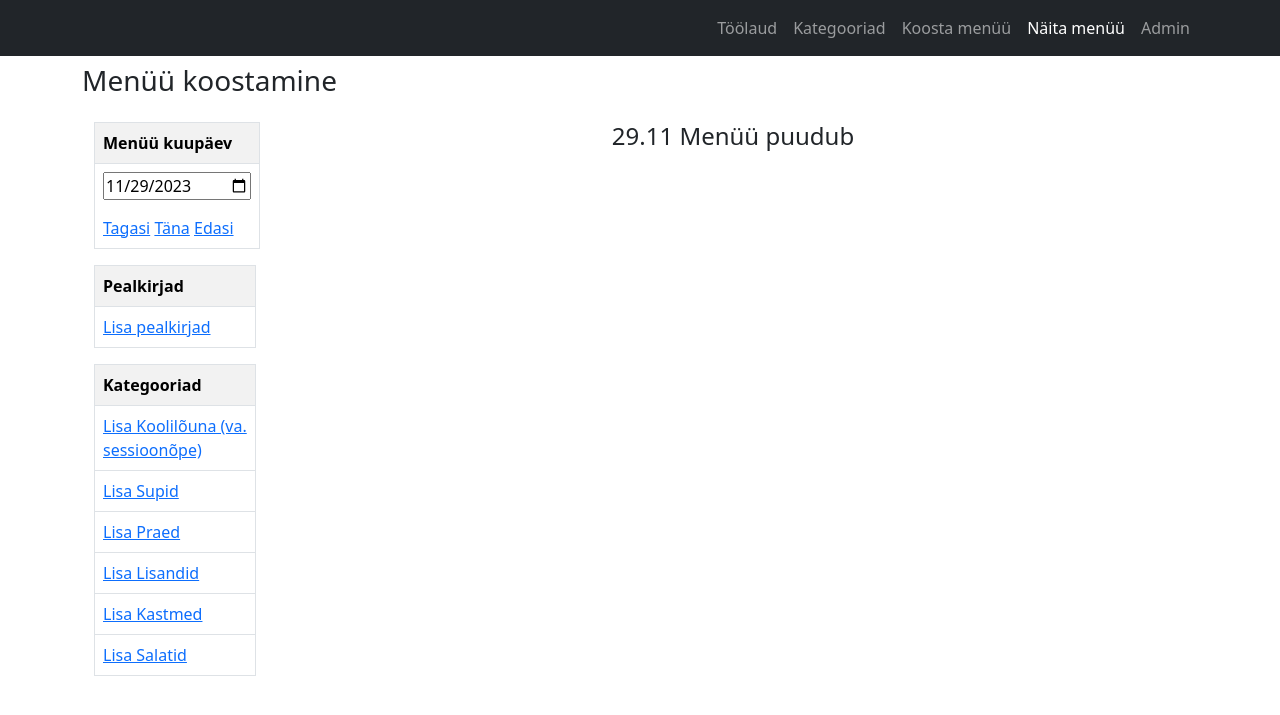
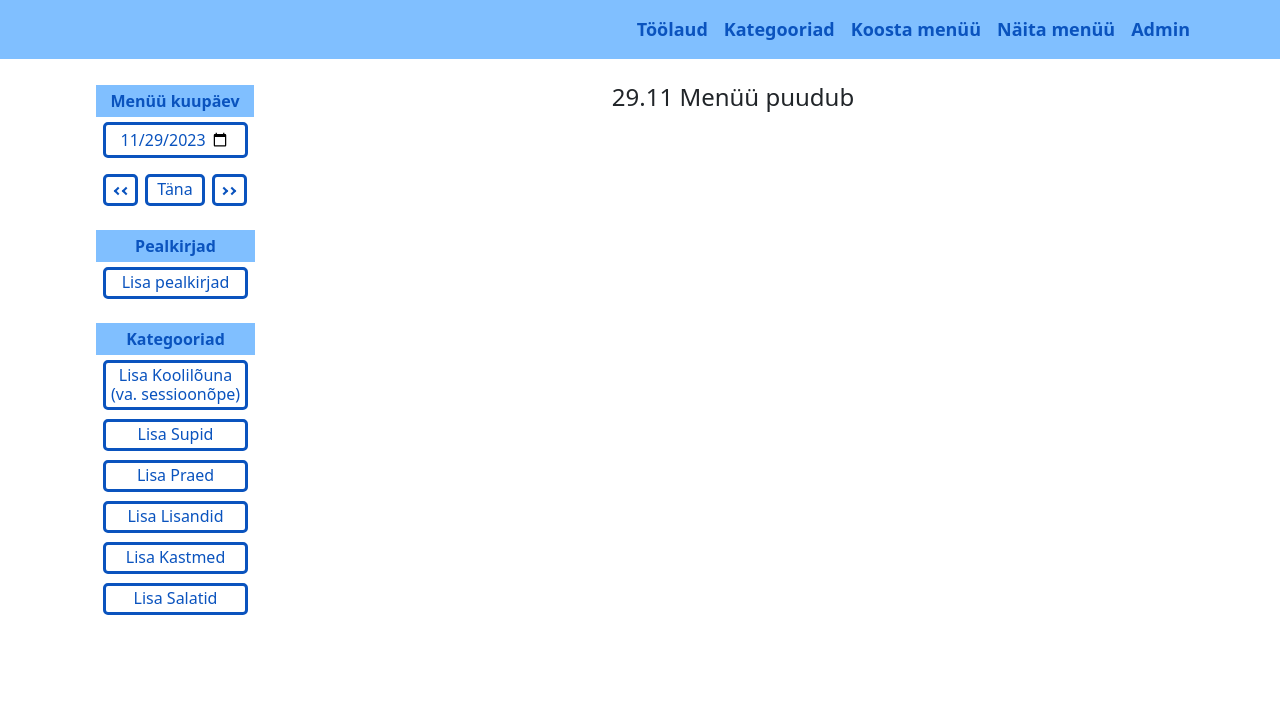
Before and after one commit to MarekReimal/bistrooProject, a Django app: page /bistrooapp_admin/menuu_list/ in a window 1280 px wide. Shown: the top 715 px of the page. Run offline with Django 4.2, Linux system fonts and the light colour scheme; data comes from the database, SQL or seed files in the repository; both versions use the stored data as it was after the commit.

Commit message:
css muutujad lisa

```diff
--- a/bistrooapp_admin/forms.py
+++ b/bistrooapp_admin/forms.py
@@ -13,7 +13,7 @@ class DateInput(forms.DateInput):
 
 
 class CurrentDate(forms.Form):
-    valitud_kp = forms.DateField(widget=DateInput, input_formats=['%d.%m.%Y'], label="")
+    valitud_kp = forms.DateField(widget=DateInput(attrs={"class": "datepicker-form"}), input_formats=['%d.%m.%Y'], label="")
                                   # label="Menüü kuupäev" , initial=datetime.now()
 
 
--- a/bistrooapp_admin/templates/bistrooapp_admin/menuu_list.html
+++ b/bistrooapp_admin/templates/bistrooapp_admin/menuu_list.html
@@ -18,15 +18,13 @@
             {% endif %}
     </div>
 
-    <div class="mt-2">
-        <h3>Menüü koostamine</h3>
-    </div>
+    {# <div class="mt-2">        <h4>Menüü koostamine</h4>    </div> #}
 
     {# loob vasakusse äärde valikute osa #}
     <div class="container mt-4">
         <div class="row">
             <div class="col-md-2">
-            <table class="table table-bordered">
+            <table class="table table-bordered menuu-table">
                 <thead>
                     <tr>
                         <td class="head_text">Menüü kuupäev</td>
@@ -42,9 +40,10 @@
                                     {# input type="date" name="valitud_kp" required id="id_valitud_kp" #}
                             </form>
 
-                            <a href="{% url "bistrooapp_admin:move_back" %}">Tagasi</a>
-                            <a href="{% url "bistrooapp_admin:today" %}">Täna</a>
-                            <a href="{% url "bistrooapp_admin:move_forward" %}">Edasi</a>
+
+                            <a href="{% url "bistrooapp_admin:move_back" %}" class="gg-chevron-double-left-r"></a>
+                            <a href="{% url "bistrooapp_admin:today" %}" class="tana">Täna</a>
+                            <a href="{% url "bistrooapp_admin:move_forward" %}" class="gg-chevron-double-right-r"></a>
                         </td>
                     </tr>
                 </tbody>
@@ -52,7 +51,7 @@
             <p></p>
 
             {# Joonistab pealkirjade lingid vasakusse äärde #}
-                <table class="table table-bordered">
+                <table class="table table-bordered menuu-table">
                     <thead>
                     <tr>
                         <td class="head_text">Pealkirjad</td>
@@ -61,7 +60,7 @@
                     <tbody>
                         <tr>
                         <td>
-                                <a href="{% url 'bistrooapp_admin:add_theme' %}">Lisa pealkirjad</a>
+                                <a href="{% url 'bistrooapp_admin:add_theme' %}" class="toidud">Lisa pealkirjad</a>
                                 {# link pealkirjade sisestamiseks  #}
                         </td>
                         </tr>
@@ -69,7 +68,7 @@
                 </table>
 
                 {# Joonistab töölingid vasakusse äärde #}
-                <table class="table table-bordered">
+                <table class="table table-bordered menuu-table">
                     <thead>
                     <tr>
                         <td class="head_text">Kategooriad</td>
@@ -81,7 +80,7 @@
                         <tr>
                         <td>
 
-                                <a href="{% url 'bistrooapp_admin:add_subline' category=category.category_name %}">Lisa {{ category.category_name }} </a>
+                                <a href="{% url 'bistrooapp_admin:add_subline' category=category.category_name %}" class="toidud">Lisa {{ category.category_name }} </a>
                                 {# link annab kaasa toidu kategooria, et seda ei uuesti valima, toidu kategooriaks saab see kategooria  #}
 
                         </td>
--- a/static/css/styles.css
+++ b/static/css/styles.css
@@ -5,7 +5,162 @@ tr.head_text {
 }
 
 td.head_text {
-    background-color: #f2f2f2; /* Use the desired shade of gray */
+    background-color: #80BFFF; /* Use the desired shade of gray */
     font-weight: bold;
     font-size: medium;
+    color: #0a53be;
 }
+
+.oma-navbar {
+    background-color: #80BFFF; /* Replace with your desired color */
+    color: #0a53be;
+}
+
+.oma-link-color .nav-link {
+    color: #0a53be; /* Replace with your desired link color */
+    font-size: large;
+    font-weight: bold;
+}
+
+.button-link {
+    display: inline-block;
+    padding: 10px 20px;
+    background-color: #007BFF; /* Button background color */
+    color: #fff; /* Text color */
+    text-decoration: none;
+    border: none;
+    border-radius: 4px;
+    cursor: pointer;
+    text-align: center;
+}
+
+.gg-chevron-double-left-r {
+    box-sizing: border-box;
+    position: relative;
+    display: inline-block;
+    transform: scale(var(--ggs,1));
+    border: 3px solid;
+    border-radius: 5px;
+    width: 35px;
+    height: 32px;
+    vertical-align: middle;
+    color: #0a53be;
+}
+.gg-chevron-double-left-r::after,
+.gg-chevron-double-left-r::before {
+    content: "";
+    display: block;
+    box-sizing: border-box;
+    position: absolute;
+    width: 6px;
+    height: 6px;
+    border-left: 2px solid;
+    border-bottom: 2px solid;
+    transform: rotate(45deg);
+    top: 11px;
+    left: 9px
+}
+.gg-chevron-double-left-r::after {
+    left: 17px
+}
+.nav-linkkk {
+    display: inline-block;
+    margin-right: 3px; /* Adjust spacing between links */
+    margin-left: 3px;
+    text-decoration: none;
+    color: black; /* Set link color */
+}
+
+.tana {
+    box-sizing: border-box;
+    position: relative;
+    display: inline-block;
+    transform: scale(var(--ggs, 1));
+    border: 3px solid;
+    border-radius: 5px;
+    width: 60px;
+    height: 32px;
+    vertical-align: middle;
+    text-align: center;
+    padding: 3px;
+    line-height: 19px; /* Centers text vertically */
+    text-decoration: none; /* Remove default underline */
+    color: #0a53be; /* Set link color */
+    margin-right: 3px; /* Adjust spacing between links */
+    margin-left: 3px;
+}
+.gg-chevron-double-right-r {
+    box-sizing: border-box;
+    position: relative;
+    display: inline-block;
+    transform: scale(var(--ggs,1));
+    border: 3px solid;
+    border-radius: 5px;
+    width: 35px;
+    height: 32px;
+    vertical-align: middle;
+    color: #0a53be;
+}
+.gg-chevron-double-right-r::after,
+.gg-chevron-double-right-r::before {
+    content: "";
+    display: block;
+    box-sizing: border-box;
+    position: absolute;
+    width: 6px;
+    height: 6px;
+    border-right: 2px solid;
+    border-top: 2px solid;
+    transform: rotate(45deg);
+    top: 11px;
+    right: 9px
+}
+.gg-chevron-double-right-r::after {
+    right: 17px
+}
+.datepicker-form {
+    /*box-sizing: border-box;*/
+    position: relative;
+    /*display: block;*/
+    transform: scale(var(--ggs, 1));
+    border: 3px solid;
+    border-radius: 5px;
+    width: 145px;
+    height: 20px;
+    /*vertical-align: middle;*/
+    /*text-align: center;*/
+    /*line-height: 19px; /* Centers text vertically */
+    /*text-decoration: none; /* Remove default underline */
+    color: #0a53be; /* Set link color */
+    padding: 15px; /* Add padding to form */
+}
+.toidud {
+    box-sizing: border-box;
+    position: relative;
+    display: inline-block;
+    transform: scale(var(--ggs, 1));
+    border: 3px solid;
+    border-radius: 5px;
+    /*width: 145px;*/
+    width: 145px;
+    min-height: 32px;
+    max-height: 200px;
+    vertical-align: middle;
+    text-align: center;
+    padding: 3px;
+    overflow: hidden; /* Hide overflowed text */
+    text-overflow: ellipsis; /* Show an ellipsis if the text overflows */
+    line-height: 19px; /* Centers text vertically */
+    text-decoration: none; /* Remove default underline */
+    color: #0a53be; /* Set link color */
+    margin-right: 3px; /* Adjust spacing between links */
+    margin-left: 3px;
+}
+.menuu-table {
+    border: 2px solid white; /* Specify border width and style */
+    border-collapse: collapse; /* Collapse borders to avoid double borders */
+}
+.menuu-table td {
+    padding: 4px; /* Adjust the padding within table cells */
+    text-align: center;
+}
--- a/templates/menu.html
+++ b/templates/menu.html
@@ -1,15 +1,15 @@
  <!-- Responsive navbar-->
-        <nav class="navbar navbar-expand-lg navbar-dark bg-dark">
+        <nav class="navbar navbar-expand-lg navbar-dark oma-navbar">
             <div class="container">
                 <a class="navbar-brand" href="#"></a> {# siia võib veel lingi lisada #}
                 <button class="navbar-toggler" type="button" data-bs-toggle="collapse" data-bs-target="#navbarSupportedContent" aria-controls="navbarSupportedContent" aria-expanded="false" aria-label="Toggle navigation"><span class="navbar-toggler-icon"></span></button>
                 <div class="collapse navbar-collapse" id="navbarSupportedContent">
-                    <ul class="navbar-nav ms-auto mb-2 mb-lg-0">
+                    <ul class="navbar-nav ms-auto mb-2 mb-lg-0 oma-link-color">
 
                         <li class="nav-item"><a class="nav-link" href="{% url "bistrooapp_admin:index" %}">Töölaud</a></li>
                         <li class="nav-item"><a class="nav-link" href="{% url "bistrooapp_admin:category" %}">Kategooriad</a></li>
                         <li class="nav-item"><a class="nav-link" href="{% url "bistrooapp_admin:menuu_list" %}">Koosta menüü</a></li>
-                        <li class="nav-item"><a class="nav-link active" aria-current="page" href="{% url "bistrooapp_public:index" %} " target="_blank">Näita menüü</a></li> {# avab eraldi tabis #}
+                        <li class="nav-item"><a class="nav-link" aria-current="page" href="{% url "bistrooapp_public:index" %} " target="_blank">Näita menüü</a></li> {# avab eraldi tabis #}
                         <li class="nav-item"><a class="nav-link" href="/admin">Admin</a></li> {# admin link on staatiline #}
 
                     </ul>
```
Also changed, not shown: db.sqlite3.
